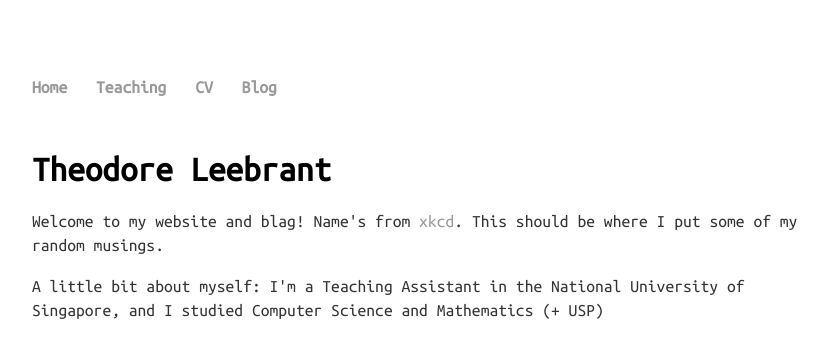
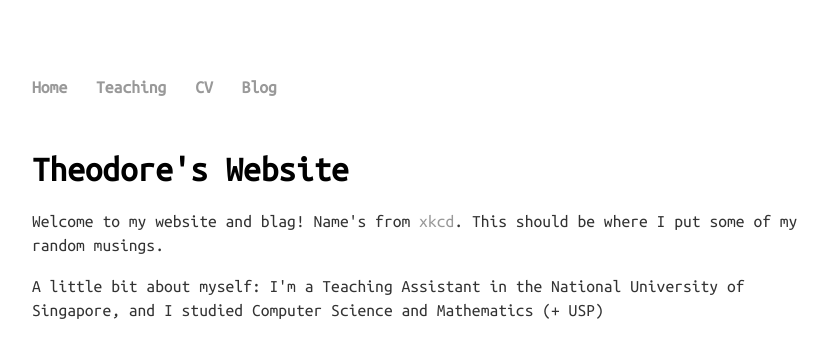
Before and after one commit to theodoreleebrant/theodoreleebrant.github.io, a Jekyll site: the page built from index.html, in a window 1280 px wide. Shown: the top 342 px of the page, without its empty margins (96-924 px from the left). Built offline with Jekyll 4.4.1, drawn with Linux system fonts in a browser that asks for light colours; some web fonts are replaced.

Commit message:
Update index.html

```diff
--- a/index.html
+++ b/index.html
@@ -3,7 +3,7 @@ layout: default
 title: Theodore's Blag
 ---
 <div class="blurb">
-	<h1>Theodore <b>Leebrant</b></h1>
+	<h1>Theodore's Website</h1>
 	<p>Welcome to my website and blag! Name's from <a href="https://xkcd.com/148/">xkcd</a>. This should be where I put some of my random musings.</p>
 
 	<p>A little bit about myself: I'm a Teaching Assistant in the National University of Singapore, and I studied Computer Science and Mathematics (+ USP)</p>
```
